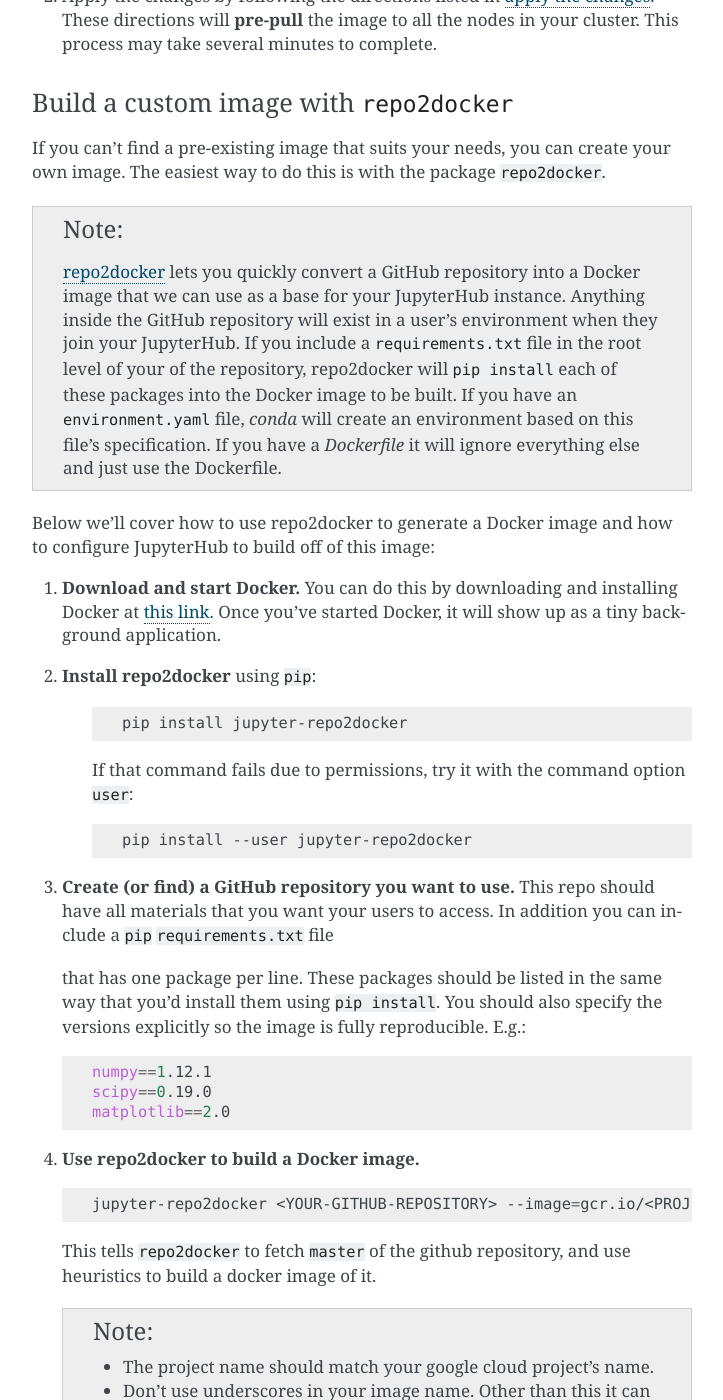
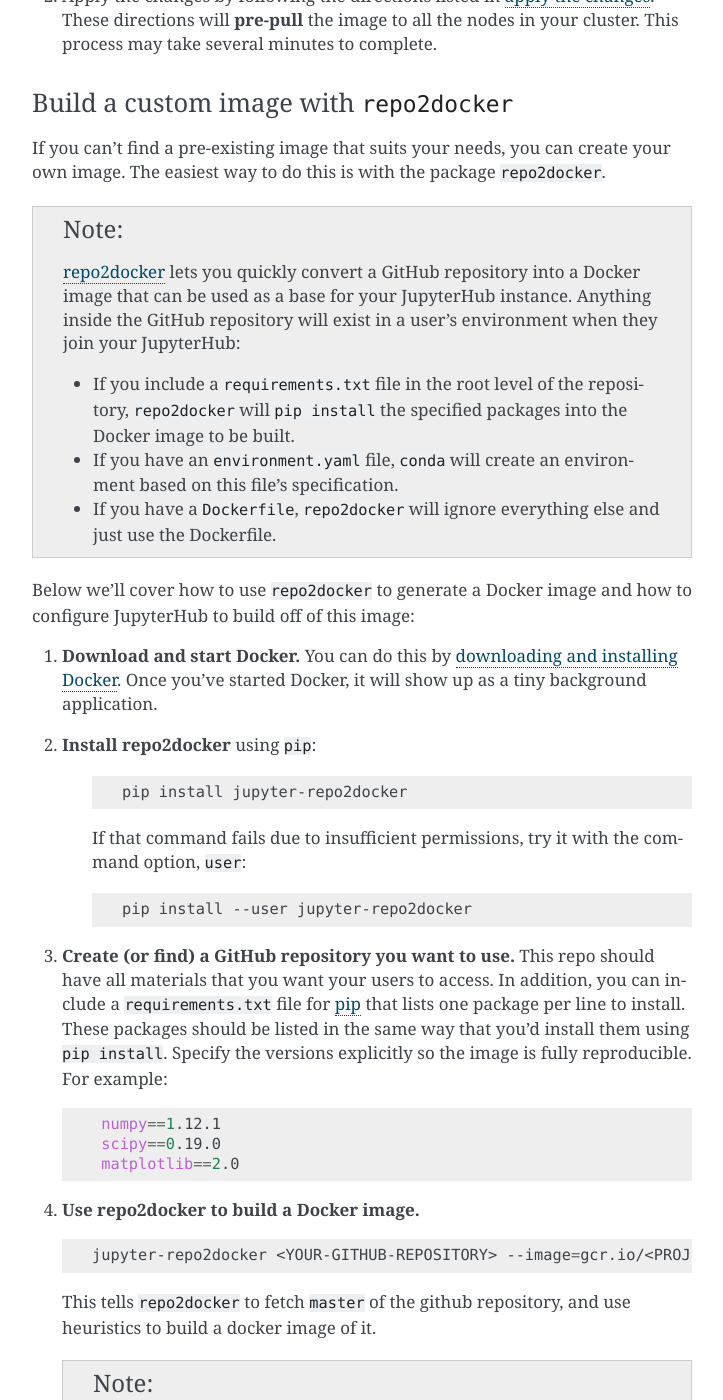
Before and after one commit to jupyterhub/zero-to-jupyterhub-k8s, a Sphinx documentation site: the page built from doc/source/user-experience.rst, in a window 1280 px wide and 1400 px high, scrolled down 1479 px. Shown: the whole window, without its empty margins (388-1111 px from the left). Built offline with Sphinx 7.4.7, drawn with Linux system fonts in a browser that asks for light colours.

Commit message:
Edit text and links for custom build

```diff
--- a/doc/source/user-experience.rst
+++ b/doc/source/user-experience.rst
@@ -77,22 +77,24 @@
 .. note::
 
     `repo2docker <https://github.com/jupyter/repo2docker>`_ lets you quickly
-    convert a GitHub repository into a Docker image that we can use as a base
+    convert a GitHub repository into a Docker image that can be used as a base
     for your JupyterHub instance. Anything inside the GitHub repository
-    will exist in a user’s environment when they join your JupyterHub. If you
-    include a ``requirements.txt`` file in the root level of your of the
-    repository, repo2docker will ``pip install`` each of these packages into
-    the Docker image to be built. If you have an ``environment.yaml`` file,
-    `conda` will create an environment based on this file's specification. If
-    you have a `Dockerfile` it will ignore everything else and just use the
-    Dockerfile.
+    will exist in a user’s environment when they join your JupyterHub:
 
-Below we’ll cover how to use repo2docker to generate a Docker image and how to
-configure JupyterHub to build off of this image:
+    - If you include a ``requirements.txt`` file in the root level of the
+      repository, ``repo2docker`` will ``pip install`` the specified packages
+      into the Docker image to be built.
+    - If you have an ``environment.yaml`` file, ``conda`` will create an
+      environment based on this file's specification.
+    - If you have a ``Dockerfile``, ``repo2docker`` will ignore everything
+      else and just use the Dockerfile.
 
-1. **Download and start Docker.** You can do this by downloading and installing
-   Docker at `this link <https://store.docker.com/search?offering=community&platform=desktop%2Cserver&q=&type=edition>`_.
-   Once you’ve started Docker, it will show up as a tiny background application.
+Below we’ll cover how to use ``repo2docker`` to generate a Docker image and
+how to configure JupyterHub to build off of this image:
+
+1. **Download and start Docker.** You can do this by
+   `downloading and installing Docker`_. Once you’ve started Docker,
+   it will show up as a tiny background application.
 
 2. **Install repo2docker** using ``pip``:
 
@@ -100,7 +102,8 @@
 
         pip install jupyter-repo2docker
 
-    If that command fails due to permissions, try it with the command option ``user``:
+    If that command fails due to insufficient permissions, try it with the
+    command option, ``user``:
 
     .. code:: bash
 
@@ -108,21 +111,18 @@
 
 
 3. **Create (or find) a GitHub repository you want to use.** This repo should
-   have all materials that you want your users to access. In addition you can
-   include a ``pip`` ``requirements.txt`` file
-
-   .. TODO Add link to pip.
-
-   that has one package per line. These
-   packages should be listed in the same way that you’d install them using
-   ``pip install``. You should also specify the versions explicitly so the
-   image is fully reproducible. E.g.:
+   have all materials that you want your users to access. In addition, you can
+   include a ``requirements.txt`` file for `pip`_ that lists one package per
+   line to install. These packages should be listed in the same way that you’d
+   install them using ``pip install``. Specify the versions explicitly so the
+   image is fully reproducible. For example:
 
    .. code-block:: bash
+      :name: requirements.txt
 
-          numpy==1.12.1
-          scipy==0.19.0
-          matplotlib==2.0
+       numpy==1.12.1
+       scipy==0.19.0
+       matplotlib==2.0
 
 4. **Use repo2docker to build a Docker image.**
 
```
Also changed, not shown: other parts of doc/source/user-experience.rst (+2 -0 lines).
